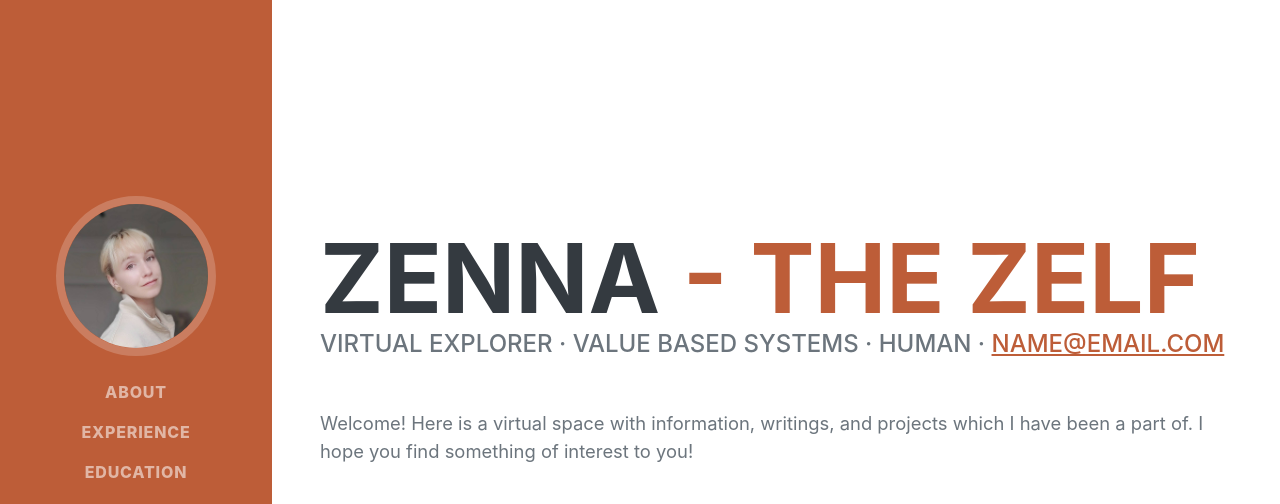
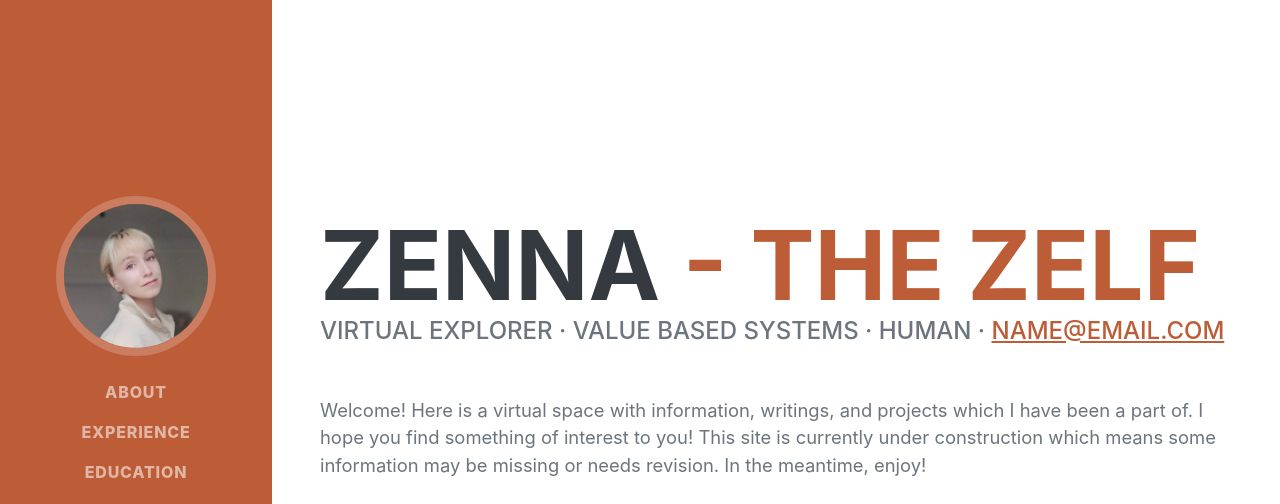
Before and after one commit to ZELFs/Zelf, a plain HTML site: page index.html in a window 1280 px wide. Shown: the top 504 px of the page. Drawn offline with nearby package versions, Linux system fonts and the light colour scheme; a web font is replaced by a local one.

Commit message:
Update index.html

```diff
--- a/index.html
+++ b/index.html
@@ -47,7 +47,7 @@
                         Virtual Explorer · Value Based Systems · Human ·
                         <a href="mailto:name@email.com">name@email.com</a>
                     </div>
-                    <p class="lead mb-5">Welcome! Here is a virtual space with information, writings, and projects which I have been a part of. I hope you find something of interest to you!</p>
+                    <p class="lead mb-5">Welcome! Here is a virtual space with information, writings, and projects which I have been a part of. I hope you find something of interest to you! This site is currently under construction which means some information may be missing or needs revision. In the meantime, enjoy!</p>
                     <div class="social-icons">
                         <a class="social-icon" href="https://www.linkedin.com/in/zennafiscella/"><i class="fab fa-linkedin-in"></i></a>
                         <a class="social-icon" href="https://github.com/ZELFs"><i class="fab fa-github"></i></a>
```
